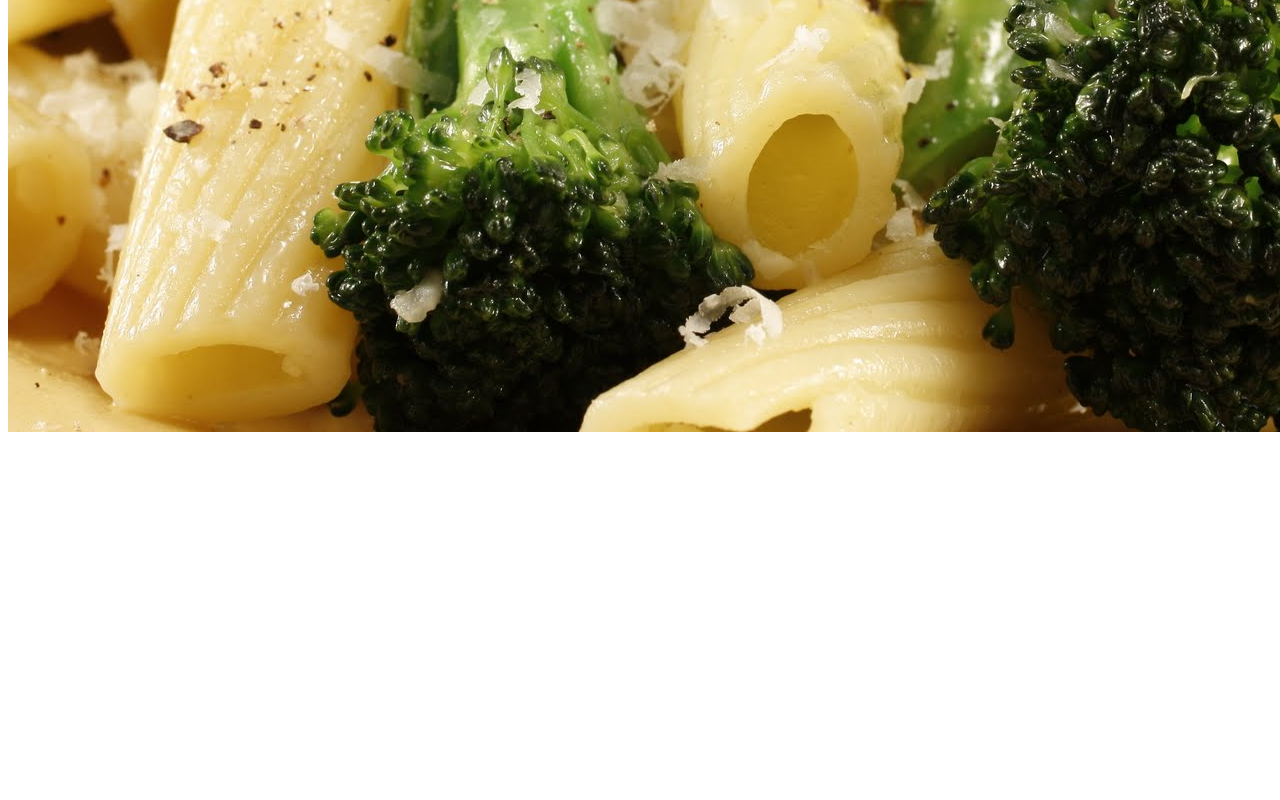
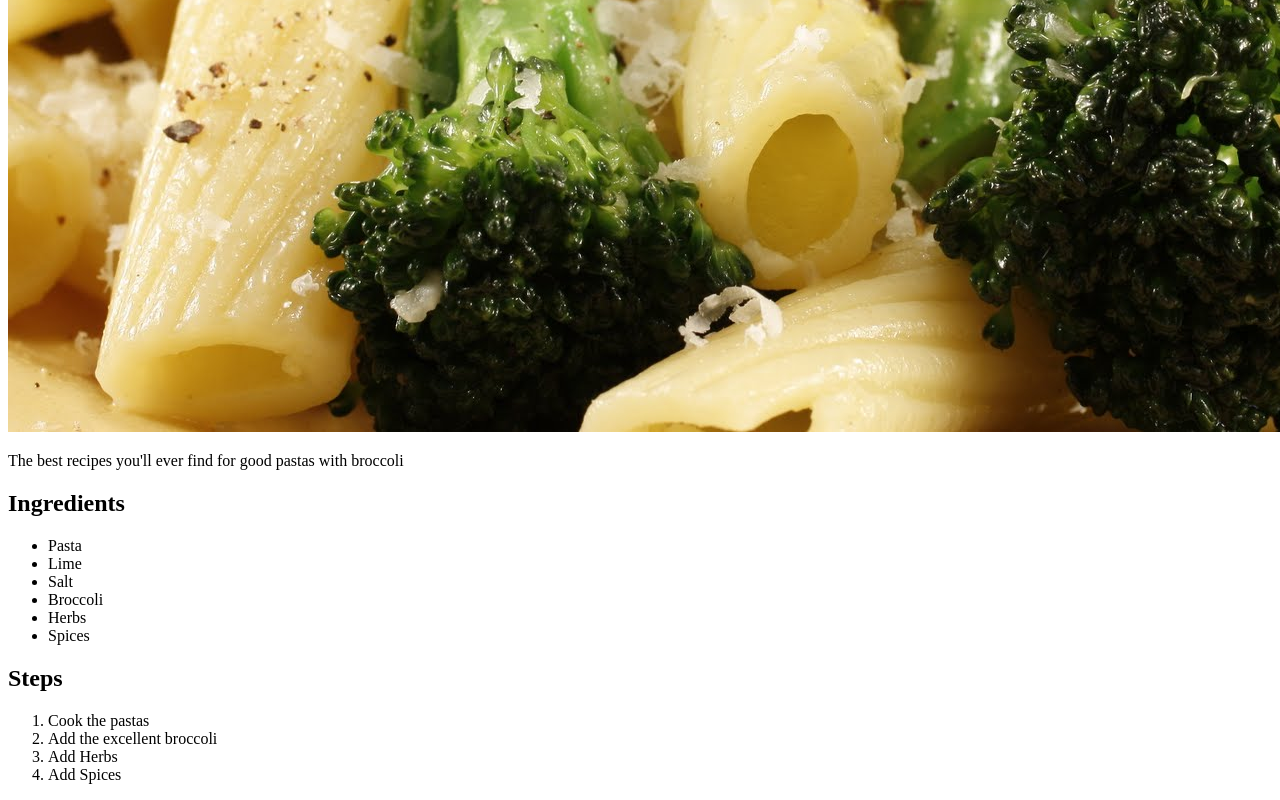
Before and after one commit to Karim-F/odin-recipes, a plain HTML site: page recipes/broccoli_pasta.html in a window 1280 px wide. Shown: the part 715-1515 px from the top of the page. Before the commit the page ends 1159 px from the top, so only its background shows below. Drawn offline with Linux system fonts and the light colour scheme.

Commit message:
Edit the recipes

```diff
--- a/recipes/broccoli_pasta.html
+++ b/recipes/broccoli_pasta.html
@@ -9,5 +9,23 @@
 <body>
     <h1>Pasta with Broccoli recipe</h1>
     <img src="../images/broccoli.JPG" alt="An image of pasta with broccoli">
+    <p>The best recipes you'll ever find for good pastas with broccoli</p>
+    <h2>Ingredients</h2>
+    <ul>
+        <li>Pasta</li>
+        <li>Lime</li>
+        <li>Salt</li>
+        <li>Broccoli</li>
+        <li>Herbs</li>
+        <li>Spices</li>
+    </ul>
+    <h2>Steps</h2>
+    <ol>
+       <li>Cook the pastas</li>
+        <li>Add the excellent broccoli</li>
+        <li>Add Herbs</li>
+        <li>Add Spices</li>
+    </ol>
+
 </body>
 </html>
```
Also changed, not shown: recipes/guacamole.html (+6 -1 lines), recipes/lasagna.html (+17 -0 lines).
